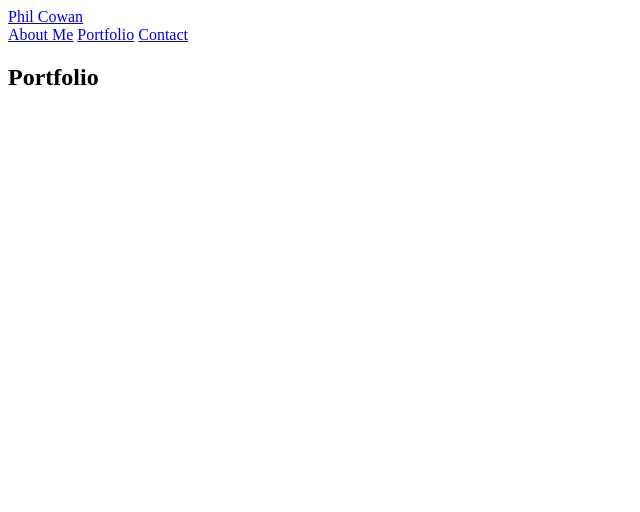
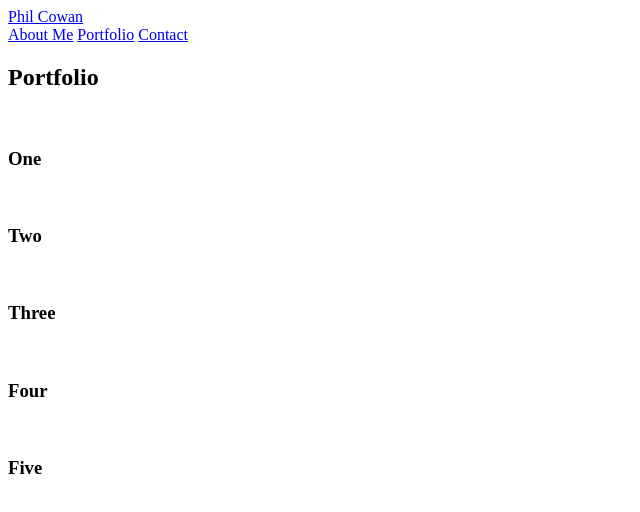
Before and after one commit to phil4lif/new-basic-portfolio, a plain HTML site: page portfolio.html in a window 1280 px wide. Shown: the whole page, without its empty margins (0-640 px from the left). Drawn offline with Linux system fonts and the light colour scheme.

Commit message:
makes divs for portfolio images, with placeholders

```diff
--- a/portfolio.html
+++ b/portfolio.html
@@ -25,7 +25,30 @@
             <section class="main-section">
                 <h1>Portfolio</h1>
 
+                <div class="projects">
+                    <img src="">
+                    <h3>One</h3>
+                </div>
 
+                <div class="projects">
+                    <img src="">
+                    <h3>Two</h3>
+                </div>
+
+                <div class="projects">
+                    <img src="">
+                    <h3>Three</h3>
+                </div>
+
+                <div class="projects">
+                    <img src="">
+                    <h3>Four</h3>
+                </div>
+
+                <div class="projects">
+                    <img src="">
+                    <h3>Five</h3>
+                </div>
             </section>
 
 </body>
```
Also changed, not shown: index.html (+1 -1 lines).
